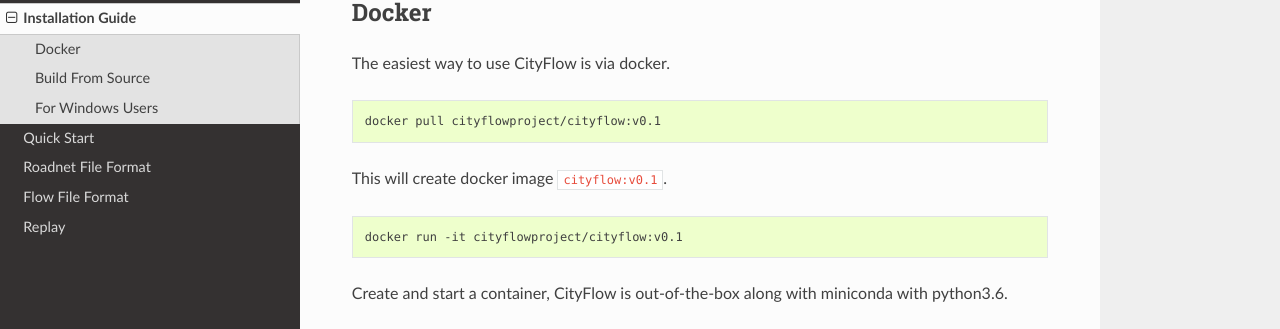
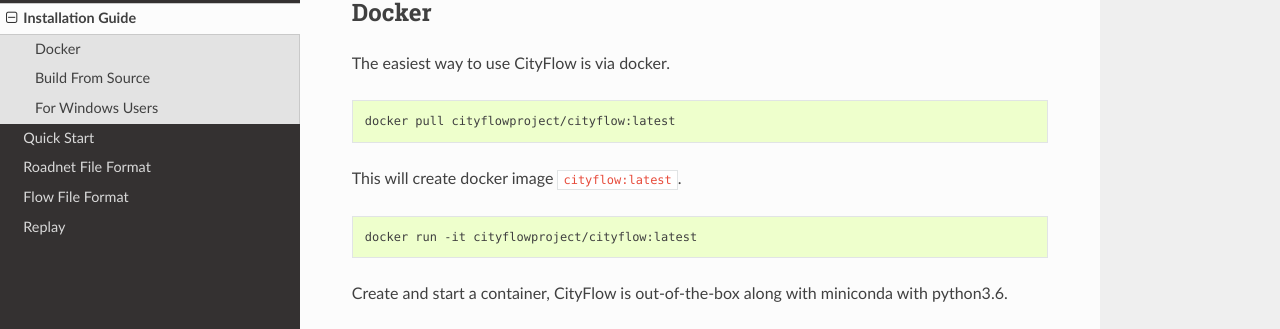
Before and after one commit to cityflow-project/CityFlow, a Sphinx documentation site: the page built from docs/source/install.rst, in a window 1280 px wide and 900 px high. Shown: the part 164-493 px from the top of the window. Built offline with Sphinx 7.4.7 and the Read the Docs theme 2.0.0, drawn with Linux system fonts in a browser that asks for light colours.

Commit message:
docs(docker): change the tag

```diff
--- a/docs/source/install.rst
+++ b/docs/source/install.rst
@@ -10,13 +10,13 @@
 
 .. code-block:: shell
 
-    docker pull cityflowproject/cityflow:v0.1
+    docker pull cityflowproject/cityflow:latest
 
-This will create docker image ``cityflow:v0.1``.
+This will create docker image ``cityflow:latest``.
 
 .. code-block:: shell
 
-    docker run -it cityflowproject/cityflow:v0.1
+    docker run -it cityflowproject/cityflow:latest
 
 Create and start a container, CityFlow is out-of-the-box along with miniconda with python3.6.
 
```
